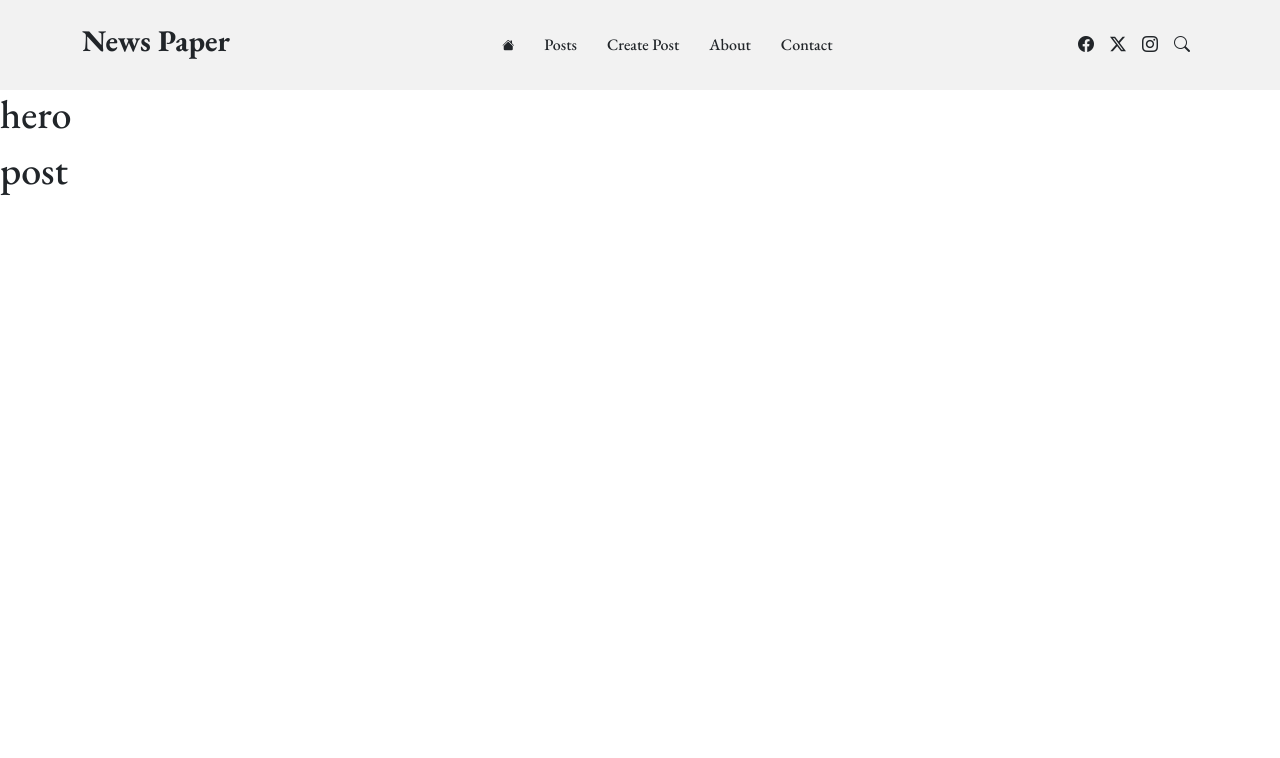
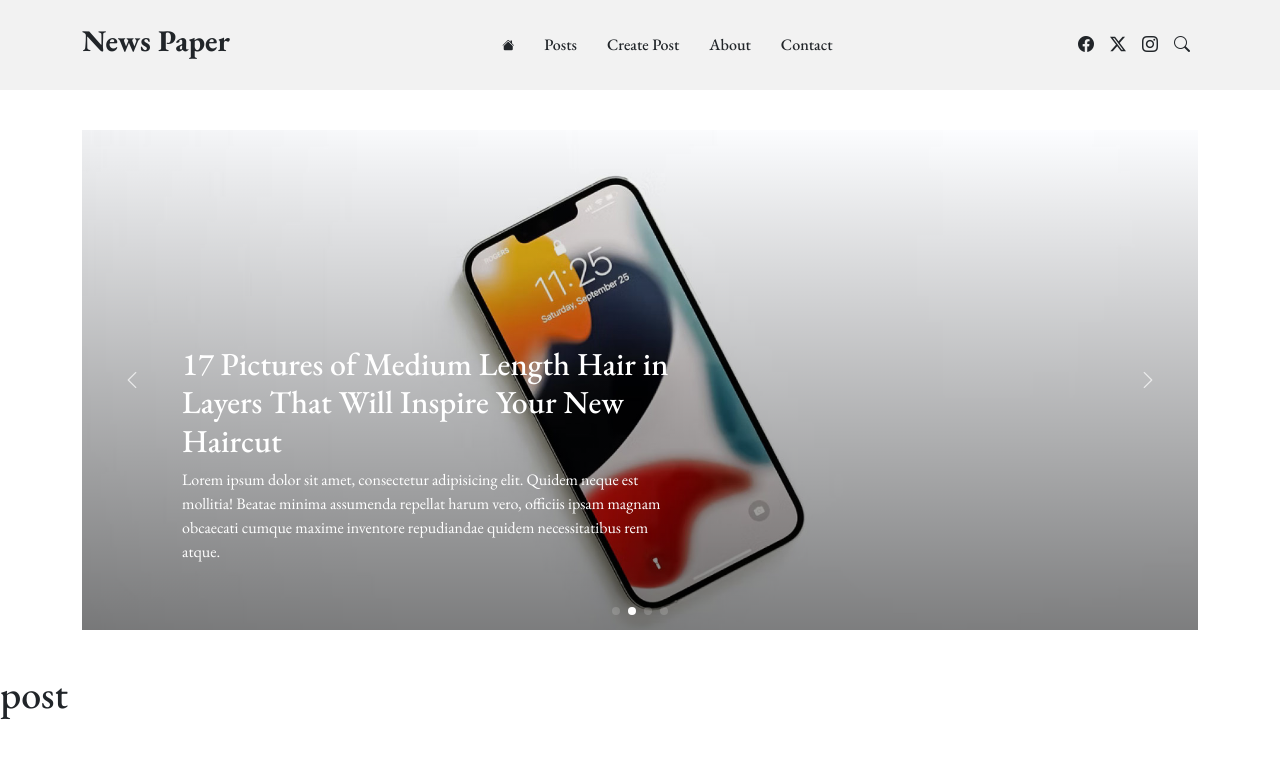
Before and after one commit to duvindunishad/newsapp, a Next.js app: page / in a window 1280 px wide. Shown: the top 758 px of the page. Built offline with nearby package versions, Linux system fonts and the light colour scheme.

Commit message:
update hero slider

```diff
--- a/package.json
+++ b/package.json
@@ -21,6 +21,7 @@
     "swiper": "^11.1.14"
   },
   "devDependencies": {
+    "@types/aos": "^3.0.7",
     "@types/node": "^20",
     "@types/react": "^18",
     "@types/react-dom": "^18",
--- /dev/null
+++ b/src/components/Heroslide.tsx
@@ -0,0 +1,20 @@
+import React from 'react'
+
+export default function Heroslide({
+    slide,
+}:{
+    slide:{
+        bgImg: string;
+        title: string;
+        brief: string;
+}}) {
+  return (
+    <a href="#" className="img-bg d-flex align-items-end"
+    style={{backgroundImage: `url(/${slide.bgImg})`}}>
+        <div className="img-bg-inner">
+            <h2>{slide.title}</h2>
+            <p>{slide.brief}</p>
+        </div>
+    </a>
+  )
+}
--- a/src/sections/Hero.tsx
+++ b/src/sections/Hero.tsx
@@ -1,9 +1,73 @@
-import React from 'react'
+'use client';
+import React, {useEffect} from 'react';
+import { heroSlides } from '@/data/data';
+import './hero.css';
+
+//import aos
+import Aos from 'aos';
+
+//import swiper react components
+import { Swiper, SwiperSlide } from 'swiper/react';
+
+//import swiper styles
+import 'swiper/css';
+import 'swiper/css/pagination';
+import 'swiper/css/navigation';
+
+//import required models
+import { Autoplay, Pagination, Navigation } from 'swiper/modules';
+import Heroslide from '@/components/Heroslide';
 
 export default function Hero() {
+  useEffect(() => {
+    Aos.init({
+      duration: 1000,
+      easing: 'ease-in-out',
+      once: false,
+      mirror: false,
+    });
+  }, []);
   return (
-    <div>
-      <h1>hero</h1>
-    </div>
+    <section id='hero-slider' className='hero-slider'>
+      <div className='container-md' data-aos="fade-in">
+        <div className="row">
+          <div className="col-12">
+            <Swiper
+            slidesPerView={'auto'}
+            speed={500}
+            autoplay={{
+              delay:3000,
+              disableOnInteraction: false,
+            }}
+            pagination={{
+              el: '.swiper-pagination',
+              type: 'bullets',
+              clickable: true,
+            }}
+            navigation={{
+              nextEl: '.custom-swiper-button-next',
+              prevEl: '.custom-swiper-button-prev',
+            }}
+            modules={[Autoplay, Pagination, Navigation]}
+            loop={true}
+            className='sliderFeaturedPosts'
+            >
+              {heroSlides.map((slide, index) => (
+                <SwiperSlide key={index}>
+                  <Heroslide slide={slide}/>
+                </SwiperSlide>
+              ))}
+              <div className="custom-swiper-button-next">
+                <span className='bi-chevron-right'></span>
+              </div>
+              <div className="custom-swiper-button-prev">
+                <span className='bi-chevron-left'></span>
+              </div>
+              <div className="swiper-pagination"></div>
+            </Swiper>
+            </div>
+        </div>
+      </div>
+    </section>
   )
 }
--- /dev/null
+++ b/src/sections/hero.css
@@ -0,0 +1,100 @@
+.img-bg {
+    height: 500px;
+    background-size: cover;
+    background-repeat: no-repeat;
+    position: relative;
+    background-position: center center;
+  }
+
+  @media (max-width: 768px) {
+    .img-bg {
+      height: 400px;
+    }
+  }
+
+  .img-bg:before {
+    position: absolute;
+    content: '';
+    background: rgb(0, 0, 0);
+    background: linear-gradient(0deg, rgb(0, 0, 0) 0%, rgba(0, 0, 0, 0) 100%);
+    opacity: 0.5;
+    bottom: 0;
+    left: 0;
+    right: 0;
+    z-index: 1;
+    top: 0;
+  }
+
+  .img-bg .img-bg-inner {
+    position: relative;
+    z-index: 2;
+    max-width: 700px;
+    position: relative;
+    padding-left: 100px;
+    padding-right: 100px;
+    margin-bottom: 50px;
+  }
+
+  @media (max-width: 768px) {
+    .img-bg .img-bg-inner {
+      padding-left: 30px;
+      padding-right: 30px;
+      margin-bottom: 50px;
+    }
+  }
+
+  .img-bg .img-bg-inner h2,
+  .img-bg .img-bg-inner p {
+    color: var(--color-white);
+  }
+
+  @media (max-width: 500px) {
+    .img-bg .img-bg-inner p {
+      display: none;
+    }
+  }
+
+  .custom-swiper-button-next,
+  .custom-swiper-button-prev {
+    position: absolute;
+    top: 50%;
+    transform: translateY(-50%);
+    z-index: 9;
+  }
+
+  @media (max-width: 768px) {
+    .custom-swiper-button-next,
+    .custom-swiper-button-prev {
+      display: none;
+    }
+  }
+
+  .custom-swiper-button-next span,
+  .custom-swiper-button-prev span {
+    font-size: 20px;
+    color: rgba(var(--color-white-rgb), 0.7);
+    transition: 0.3s all ease;
+  }
+
+  .custom-swiper-button-next:hover span,
+  .custom-swiper-button-next:focus span,
+  .custom-swiper-button-prev:hover span,
+  .custom-swiper-button-prev:focus span {
+    color: rgba(var(--color-white-rgb), 1);
+  }
+
+  .custom-swiper-button-next {
+    right: 40px;
+  }
+
+  .custom-swiper-button-prev {
+    left: 40px;
+  }
+
+  .swiper-pagination .swiper-pagination-bullet {
+    background-color: rgba(var(--color-white-rgb), 0.8);
+  }
+
+  .swiper-pagination .swiper-pagination-bullet-active {
+    background-color: rgba(var(--color-white-rgb), 1);
+  }
```
Also changed, not shown: 2 other files (tests, documents, lock files or other folders).
